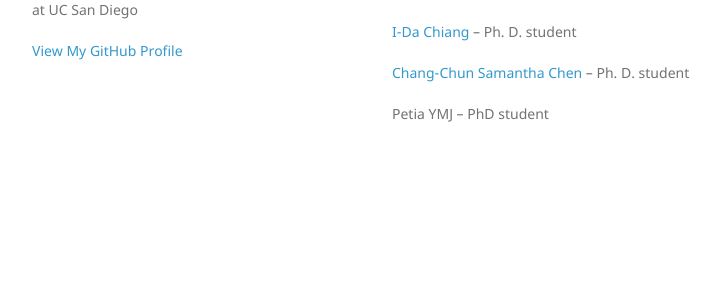
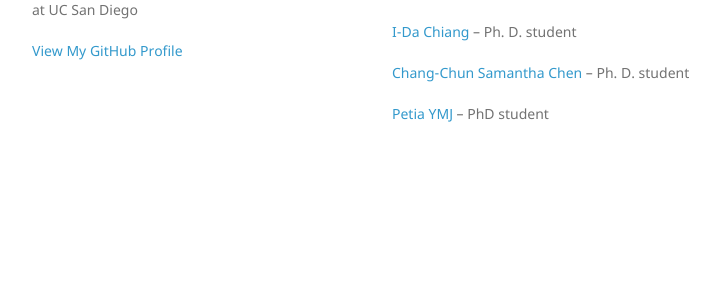
Before and after one commit to nearbygalaxies/nearbygalaxies.github.io, a Jekyll site: the page built from people.md, in a window 1280 px wide. Shown: the part 162-460 px from the top of the page, without its empty margins (178-897 px from the left). Built offline with Jekyll 4.4.1, drawn with Linux system fonts in a browser that asks for light colours; our own code applies the rules of GitHub Pages for plain Markdown files; part of the change alters nothing that is shown.

```diff
--- a/people.md
+++ b/people.md
@@ -8,4 +8,4 @@
 
 [Chang-Chun Samantha Chen](http://cass.ucsd.edu/index.php/grads:Cchen) -- Ph. D. student
 
-Petia YMJ -- PhD student
+[Petia YMJ](http://casswww.ucsd.edu/index.php/grads:Pyanchulova) -- PhD student
```
